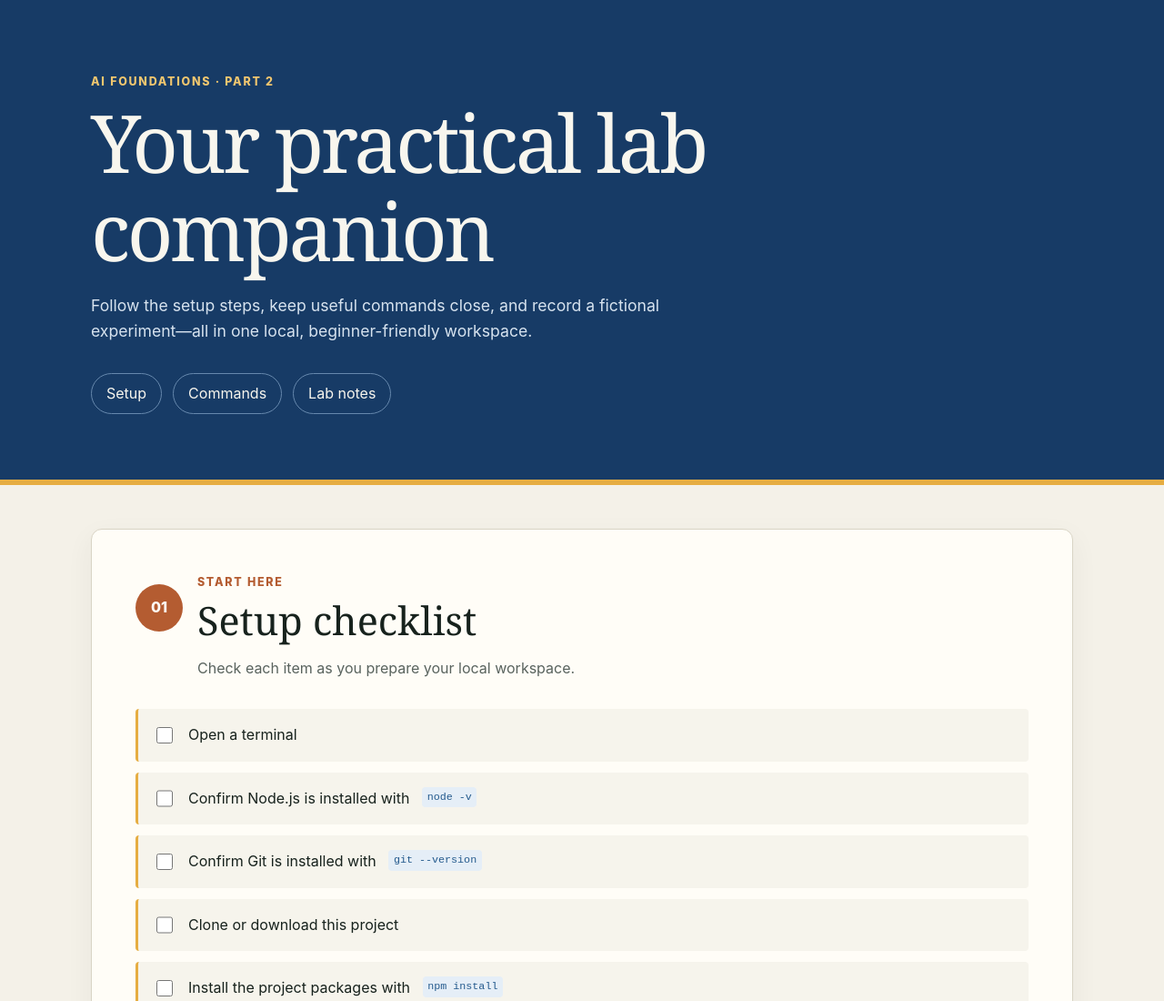
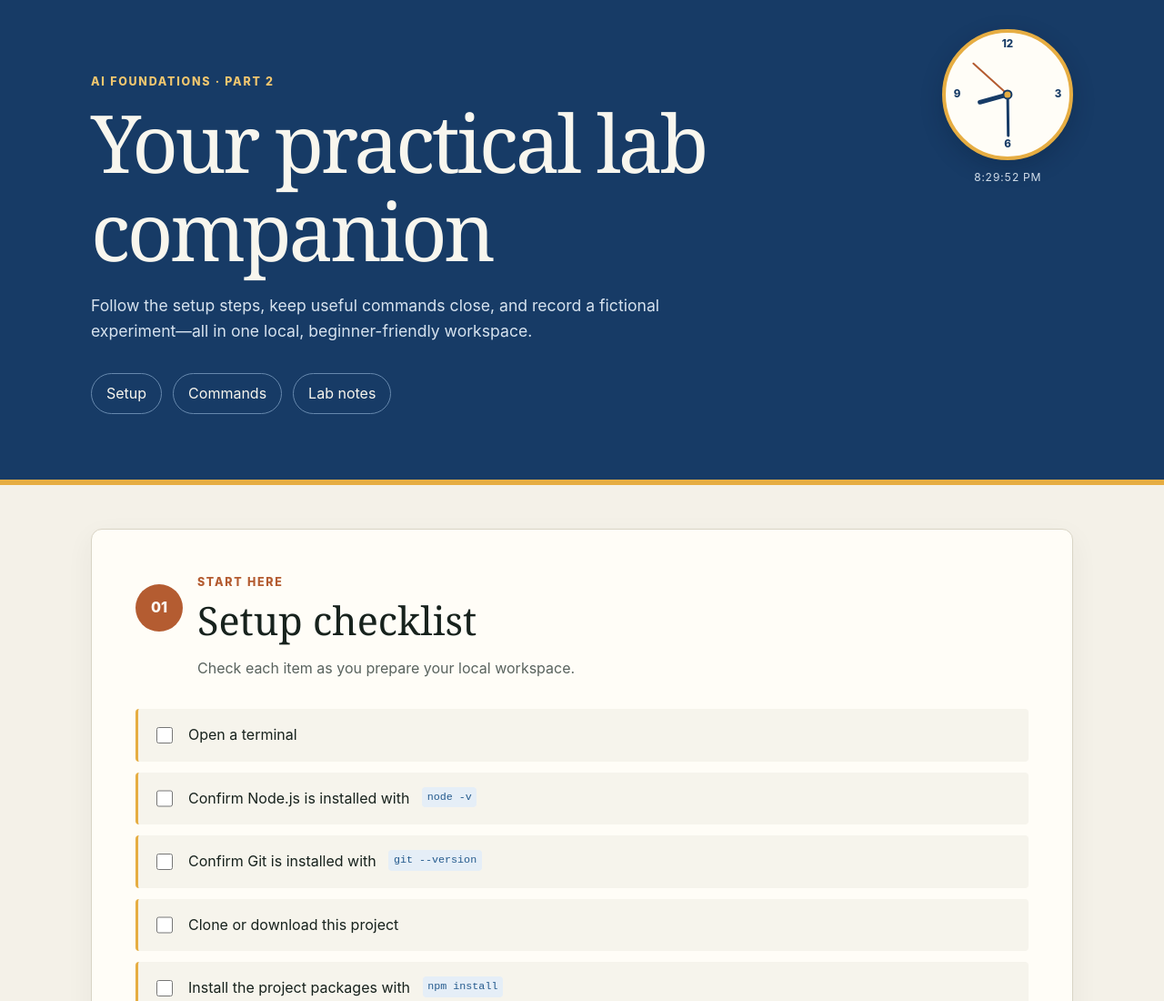
Before and after one commit to Jtwist23/ai-foundations-part-2, a website built with Vite: page index.html in a window 1280 px wide. Shown: the top 1100 px of the page at 91% size. Built offline with nearby package versions, Linux system fonts and the light colour scheme.

Commit message:
Add live analog clock

```diff
--- a/index.html
+++ b/index.html
@@ -12,6 +12,24 @@
   <body>
     <header class="site-header">
       <div class="header-content">
+        <div class="clock-widget">
+          <div
+            id="analog-clock"
+            class="clock-face"
+            role="img"
+            aria-label="Current local time"
+          >
+            <span class="clock-number number-12">12</span>
+            <span class="clock-number number-3">3</span>
+            <span class="clock-number number-6">6</span>
+            <span class="clock-number number-9">9</span>
+            <span id="hour-hand" class="clock-hand hour-hand"></span>
+            <span id="minute-hand" class="clock-hand minute-hand"></span>
+            <span id="second-hand" class="clock-hand second-hand"></span>
+            <span class="clock-center"></span>
+          </div>
+          <time id="clock-time" class="clock-time"></time>
+        </div>
         <p class="eyebrow">AI Foundations · Part 2</p>
         <h1>Your practical lab companion</h1>
         <p class="intro">
--- a/src/main.js
+++ b/src/main.js
@@ -5,6 +5,11 @@ const form = document.querySelector('#lab-notes-form')
 const statusMessage = document.querySelector('#form-status')
 const loadButton = document.querySelector('#load-notes')
 const clearButton = document.querySelector('#clear-notes')
+const analogClock = document.querySelector('#analog-clock')
+const clockTime = document.querySelector('#clock-time')
+const hourHand = document.querySelector('#hour-hand')
+const minuteHand = document.querySelector('#minute-hand')
+const secondHand = document.querySelector('#second-hand')
 
 const fieldNames = [
   'title',
@@ -15,6 +20,25 @@ const fieldNames = [
   'results',
   'nextSteps',
 ]
+
+function updateClock() {
+  const now = new Date()
+  const seconds = now.getSeconds()
+  const minutes = now.getMinutes()
+  const hours = now.getHours()
+  const readableTime = now.toLocaleTimeString([], {
+    hour: 'numeric',
+    minute: '2-digit',
+    second: '2-digit',
+  })
+
+  hourHand.style.setProperty('--rotation', `${(hours % 12) * 30 + minutes * 0.5}deg`)
+  minuteHand.style.setProperty('--rotation', `${minutes * 6 + seconds * 0.1}deg`)
+  secondHand.style.setProperty('--rotation', `${seconds * 6}deg`)
+  clockTime.textContent = readableTime
+  clockTime.dateTime = now.toISOString()
+  analogClock.setAttribute('aria-label', `Current local time: ${readableTime}`)
+}
 
 function showStatus(message) {
   statusMessage.textContent = message
@@ -66,3 +90,6 @@ form.addEventListener('submit', (event) => {
 
 loadButton.addEventListener('click', loadNotes)
 clearButton.addEventListener('click', clearNotes)
+
+updateClock()
+setInterval(updateClock, 1000)
--- a/src/style.css
+++ b/src/style.css
@@ -40,7 +40,106 @@ footer {
 }
 
 .header-content {
+  position: relative;
   padding: 5rem 0 4.5rem;
+  padding-right: 12rem;
+}
+
+.clock-widget {
+  position: absolute;
+  top: 2rem;
+  right: 0;
+  display: grid;
+  justify-items: center;
+  gap: 0.55rem;
+}
+
+.clock-face {
+  position: relative;
+  width: 9rem;
+  height: 9rem;
+  color: #173b66;
+  background: #fffdf7;
+  border: 4px solid #e6ad42;
+  border-radius: 50%;
+  box-shadow: 0 8px 24px rgb(5 20 40 / 24%);
+}
+
+.clock-number {
+  position: absolute;
+  font-size: 0.72rem;
+  font-weight: 800;
+  line-height: 1;
+}
+
+.number-12 {
+  top: 0.45rem;
+  left: 50%;
+  transform: translateX(-50%);
+}
+
+.number-3 {
+  top: 50%;
+  right: 0.55rem;
+  transform: translateY(-50%);
+}
+
+.number-6 {
+  bottom: 0.45rem;
+  left: 50%;
+  transform: translateX(-50%);
+}
+
+.number-9 {
+  top: 50%;
+  left: 0.55rem;
+  transform: translateY(-50%);
+}
+
+.clock-hand {
+  position: absolute;
+  bottom: 50%;
+  left: 50%;
+  width: 0.2rem;
+  height: 34%;
+  background: #173b66;
+  border-radius: 999px;
+  transform: translateX(-50%) rotate(var(--rotation, 0deg));
+  transform-origin: bottom center;
+}
+
+.hour-hand {
+  width: 0.3rem;
+  height: 25%;
+}
+
+.minute-hand {
+  height: 34%;
+}
+
+.second-hand {
+  width: 0.12rem;
+  height: 38%;
+  background: #b45c31;
+}
+
+.clock-center {
+  position: absolute;
+  top: 50%;
+  left: 50%;
+  width: 0.7rem;
+  height: 0.7rem;
+  background: #e6ad42;
+  border: 2px solid #173b66;
+  border-radius: 50%;
+  transform: translate(-50%, -50%);
+}
+
+.clock-time {
+  color: #d7e3ef;
+  font-size: 0.76rem;
+  font-variant-numeric: tabular-nums;
+  letter-spacing: 0.05em;
 }
 
 .eyebrow {
@@ -310,6 +409,12 @@ footer {
     padding: 3.5rem 0;
   }
 
+  .clock-widget {
+    position: static;
+    width: max-content;
+    margin: -1.5rem 0 2rem auto;
+  }
+
   .command-columns,
   .form-grid {
     grid-template-columns: 1fr;
```
